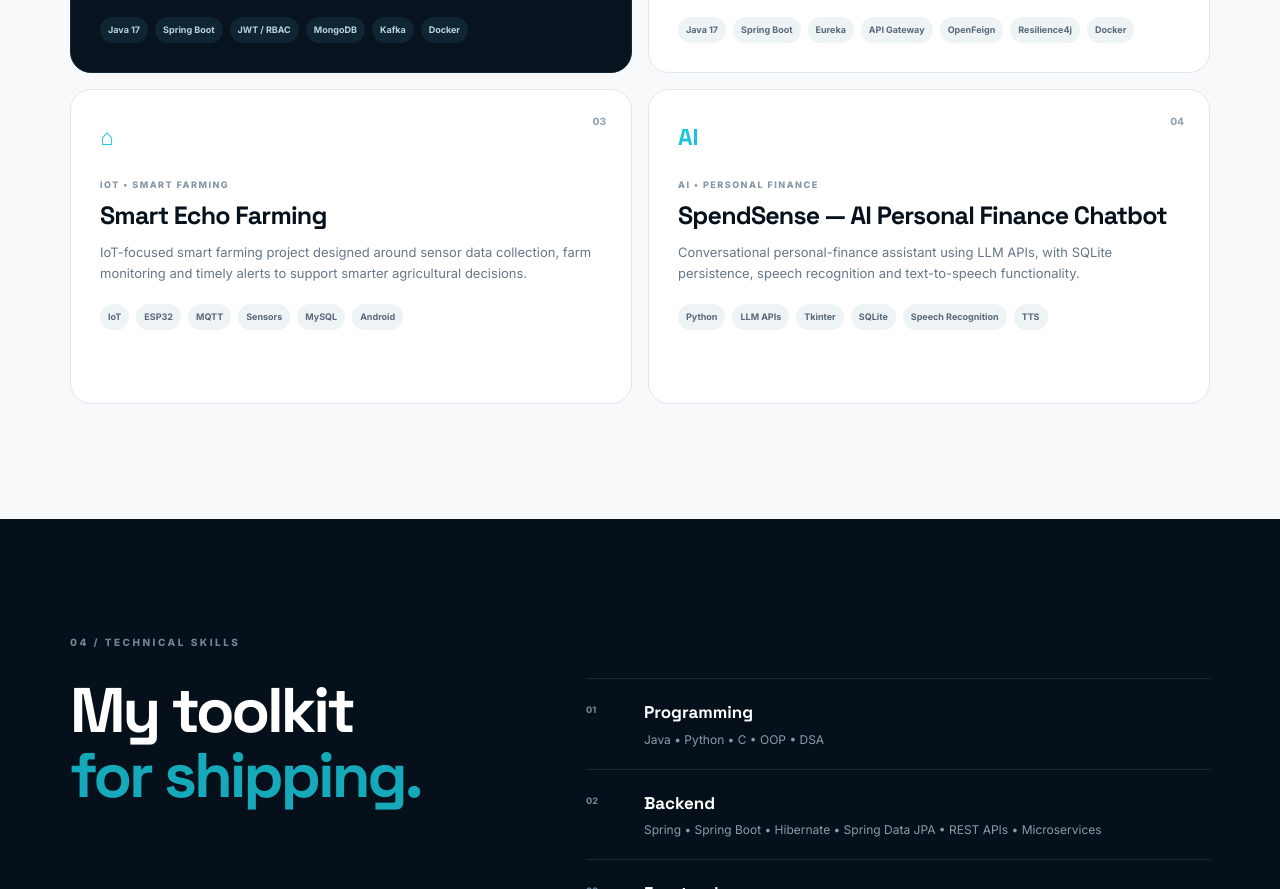
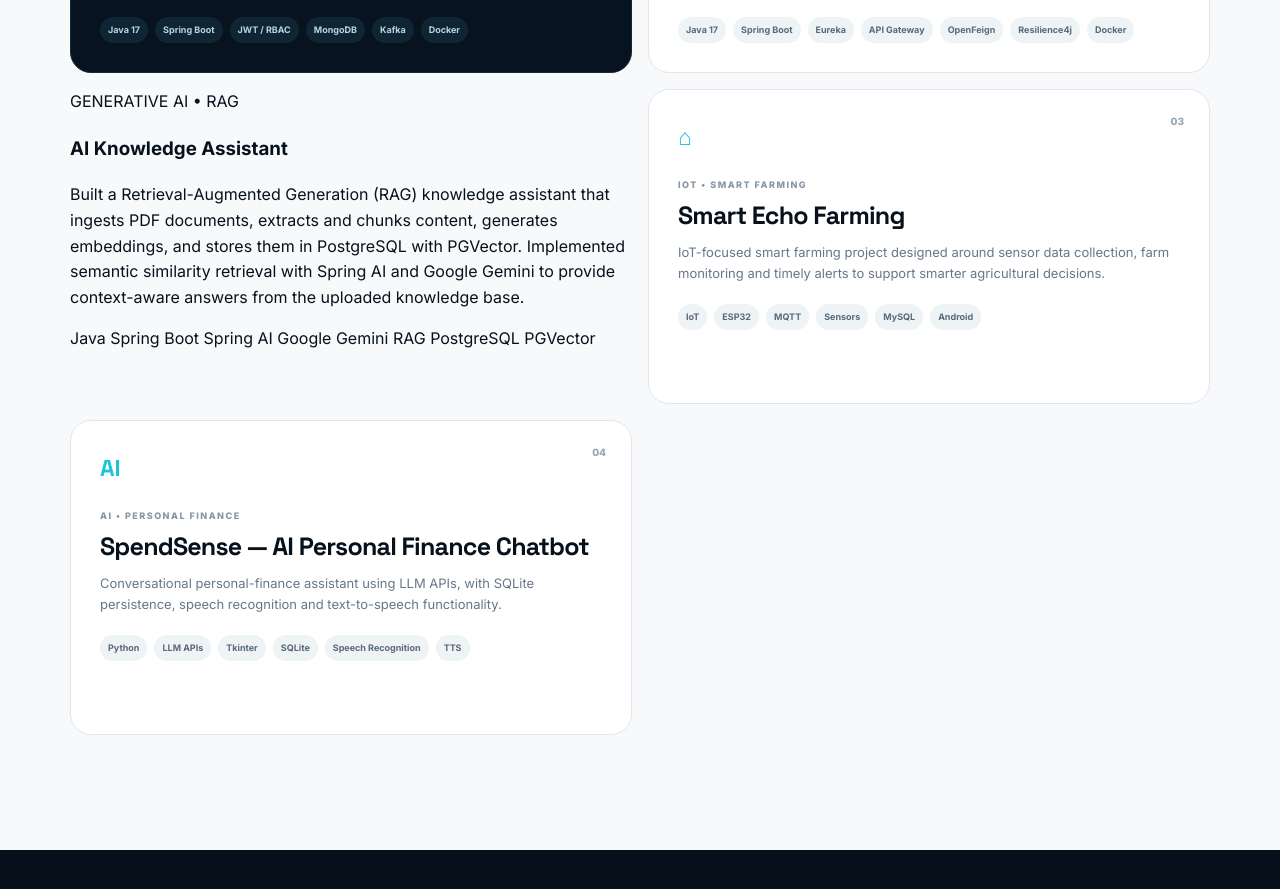
Before and after one commit to Meghareddy21/Portfolio, a plain HTML site: page index.html in a window 1280 px wide. Shown: the part 2911-3800 px from the top of the page. Drawn offline with Linux system fonts and the light colour scheme.

Commit message:
Update index.html

```diff
--- a/index.html
+++ b/index.html
@@ -169,6 +169,35 @@
             <div class="tech"><span>Java 17</span><span>Spring Boot</span><span>Eureka</span><span>API Gateway</span><span>OpenFeign</span><span>Resilience4j</span><span>Docker</span></div>
           </article>
 
+        <article class="project-card reveal">
+    <div class="project-number">04</div>
+
+    <div class="project-content">
+        <span class="project-category">GENERATIVE AI • RAG</span>
+
+        <h3>AI Knowledge Assistant</h3>
+
+        <p>
+            Built a Retrieval-Augmented Generation (RAG) knowledge assistant
+            that ingests PDF documents, extracts and chunks content, generates
+            embeddings, and stores them in PostgreSQL with PGVector.
+            Implemented semantic similarity retrieval with Spring AI and
+            Google Gemini to provide context-aware answers from the uploaded
+            knowledge base.
+        </p>
+
+        <div class="project-tech">
+            <span>Java</span>
+            <span>Spring Boot</span>
+            <span>Spring AI</span>
+            <span>Google Gemini</span>
+            <span>RAG</span>
+            <span>PostgreSQL</span>
+            <span>PGVector</span>
+        </div>
+    </div>
+</article>
+
           <article class="project reveal">
             <div class="project-number">03</div>
             <div class="project-icon">⌂</div>
```
